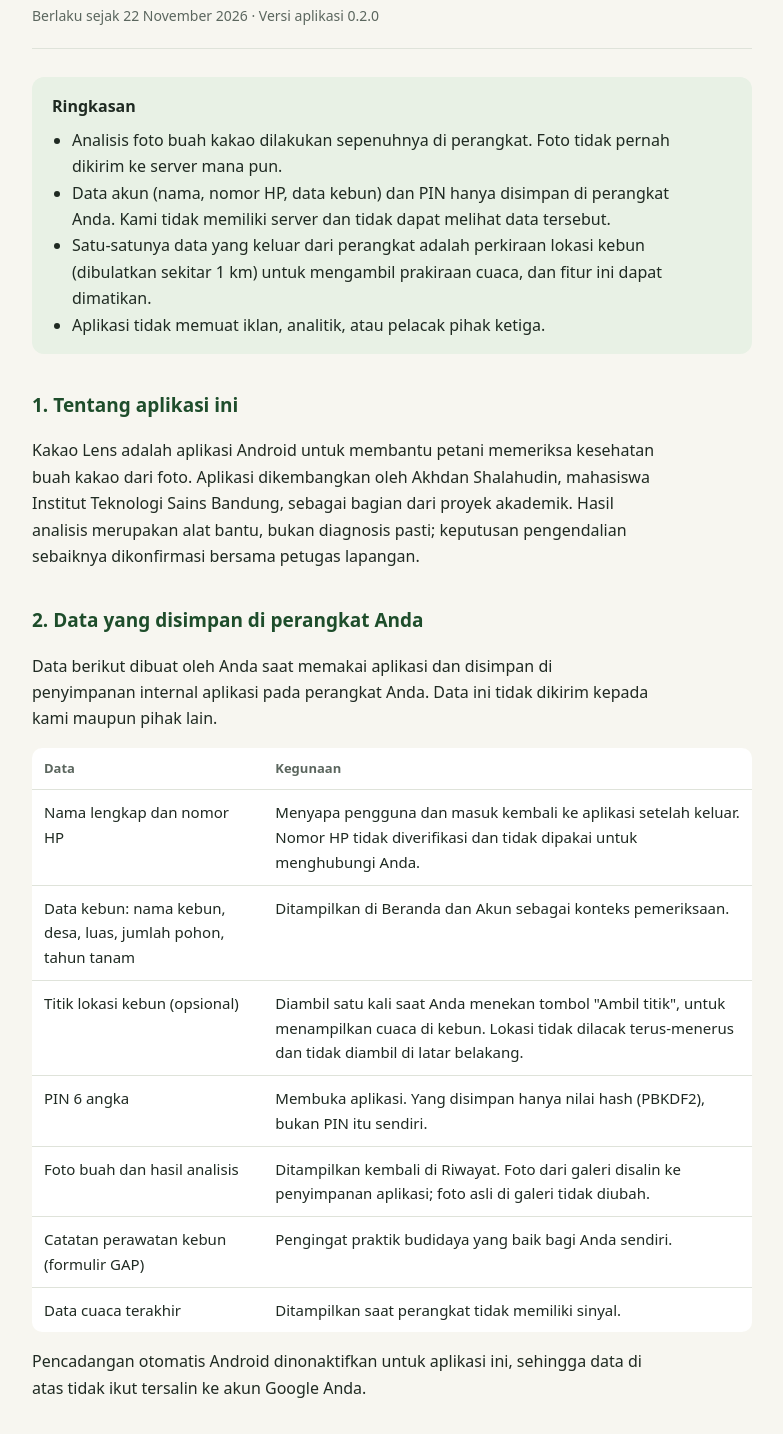
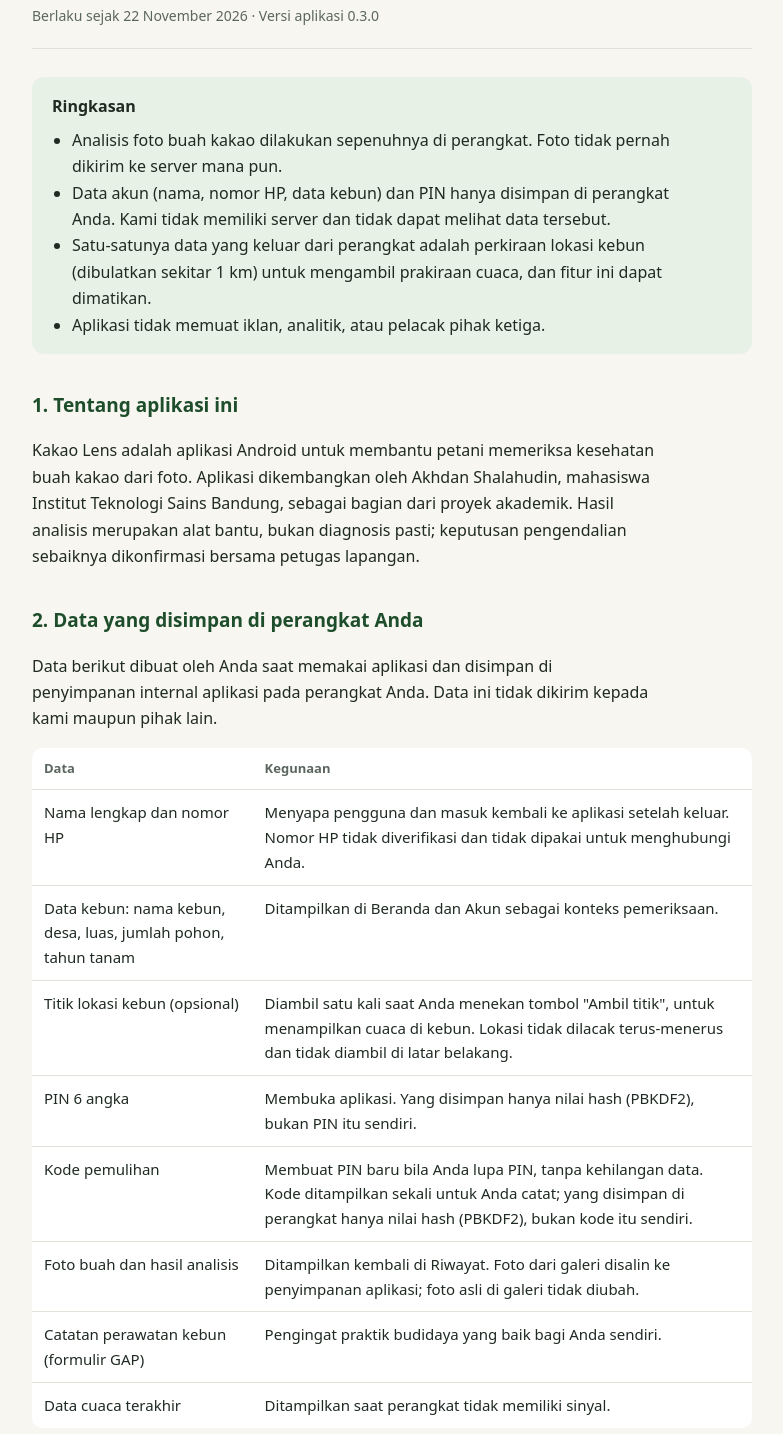
Before and after one commit to akhdansh1/kakao-lens-privasi, a plain HTML site: page index.html in a window 1280 px wide. Shown: the part 99-1533 px from the top of the page, without its empty margins (248-1031 px from the left). Drawn offline with Linux system fonts and the light colour scheme.

Commit message:
Update app version and privacy policy details

```diff
--- a/index.html
+++ b/index.html
@@ -47,7 +47,7 @@
 <header>
   <div class="label">Kebijakan Privasi</div>
   <h1>Kakao Lens</h1>
-  <p class="meta">Berlaku sejak 22 November 2026 · Versi aplikasi 0.2.0</p>
+  <p class="meta">Berlaku sejak 22 November 2026 · Versi aplikasi 0.3.0</p>
 </header>
 
 <section class="ringkas">
@@ -72,6 +72,7 @@
   <tr><td>Data kebun: nama kebun, desa, luas, jumlah pohon, tahun tanam</td><td>Ditampilkan di Beranda dan Akun sebagai konteks pemeriksaan.</td></tr>
   <tr><td>Titik lokasi kebun (opsional)</td><td>Diambil satu kali saat Anda menekan tombol "Ambil titik", untuk menampilkan cuaca di kebun. Lokasi tidak dilacak terus-menerus dan tidak diambil di latar belakang.</td></tr>
   <tr><td>PIN 6 angka</td><td>Membuka aplikasi. Yang disimpan hanya nilai hash (PBKDF2), bukan PIN itu sendiri.</td></tr>
+  <tr><td>Kode pemulihan</td><td>Membuat PIN baru bila Anda lupa PIN, tanpa kehilangan data. Kode ditampilkan sekali untuk Anda catat; yang disimpan di perangkat hanya nilai hash (PBKDF2), bukan kode itu sendiri.</td></tr>
   <tr><td>Foto buah dan hasil analisis</td><td>Ditampilkan kembali di Riwayat. Foto dari galeri disalin ke penyimpanan aplikasi; foto asli di galeri tidak diubah.</td></tr>
   <tr><td>Catatan perawatan kebun (formulir GAP)</td><td>Pengingat praktik budidaya yang baik bagi Anda sendiri.</td></tr>
   <tr><td>Data cuaca terakhir</td><td>Ditampilkan saat perangkat tidak memiliki sinyal.</td></tr>
@@ -106,11 +107,11 @@
 </ul>
 
 <h2>7. Keamanan</h2>
-<p>Data disimpan di area penyimpanan khusus aplikasi yang tidak dapat dibaca oleh aplikasi lain. PIN disimpan sebagai hash dan dilengkapi jeda setelah beberapa kali salah memasukkan. Perlindungan ini ditujukan terhadap orang yang meminjam perangkat; jaga juga kunci layar perangkat Anda.</p>
+<p>Data disimpan di area penyimpanan khusus aplikasi yang tidak dapat dibaca oleh aplikasi lain. PIN dan kode pemulihan disimpan sebagai hash dan dilengkapi jeda setelah beberapa kali salah memasukkan. Perlindungan ini ditujukan terhadap orang yang meminjam perangkat; jaga juga kunci layar perangkat Anda.</p>
 
 <h2>8. Menghapus data</h2>
 <ul>
-  <li><strong>Akun → Hapus akun dari HP ini</strong> menghapus nama, nomor HP, data kebun, PIN, catatan perawatan, dan data cuaca.</li>
+  <li><strong>Akun → Hapus akun dari HP ini</strong> menghapus nama, nomor HP, data kebun, PIN, kode pemulihan, catatan perawatan, dan data cuaca.</li>
   <li>Riwayat pemeriksaan dapat dihapus satu per satu dari layar hasil pemeriksaan.</li>
   <li>Menghapus instalasi aplikasi menghapus seluruh data aplikasi dari perangkat. Foto yang sebelumnya Anda simpan ke galeri tetap ada sampai Anda menghapusnya sendiri.</li>
 </ul>
```
